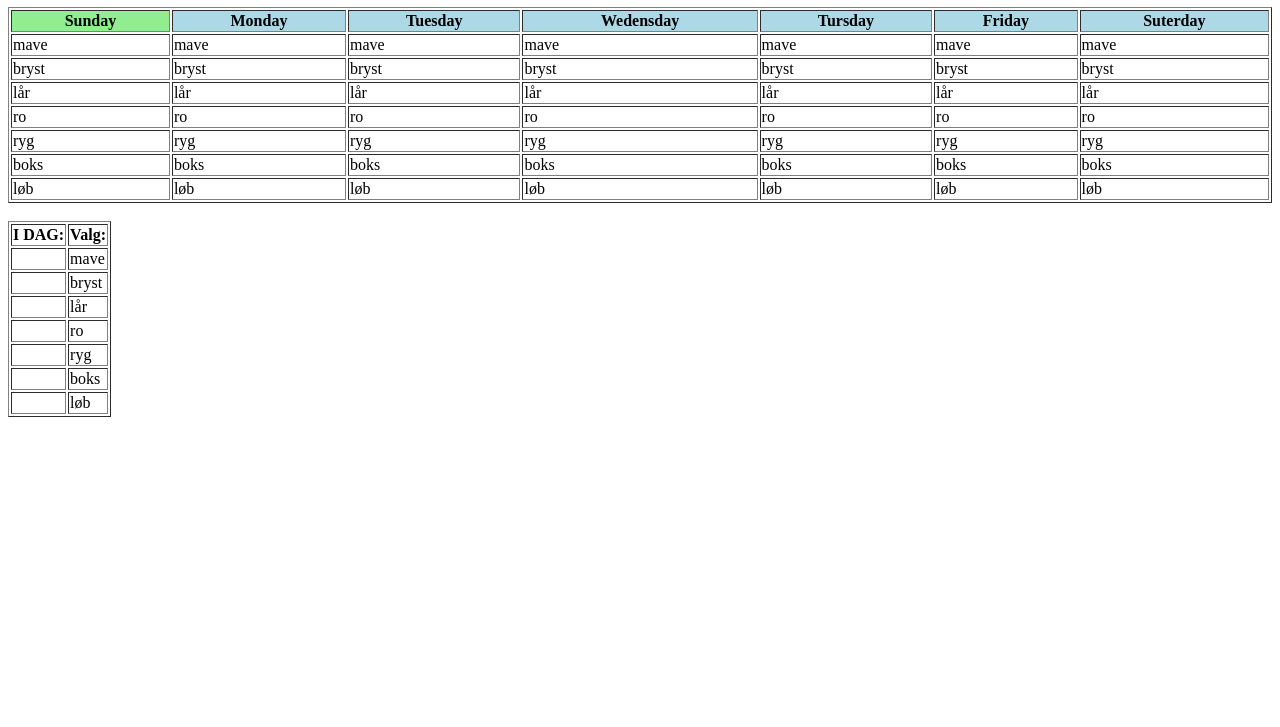
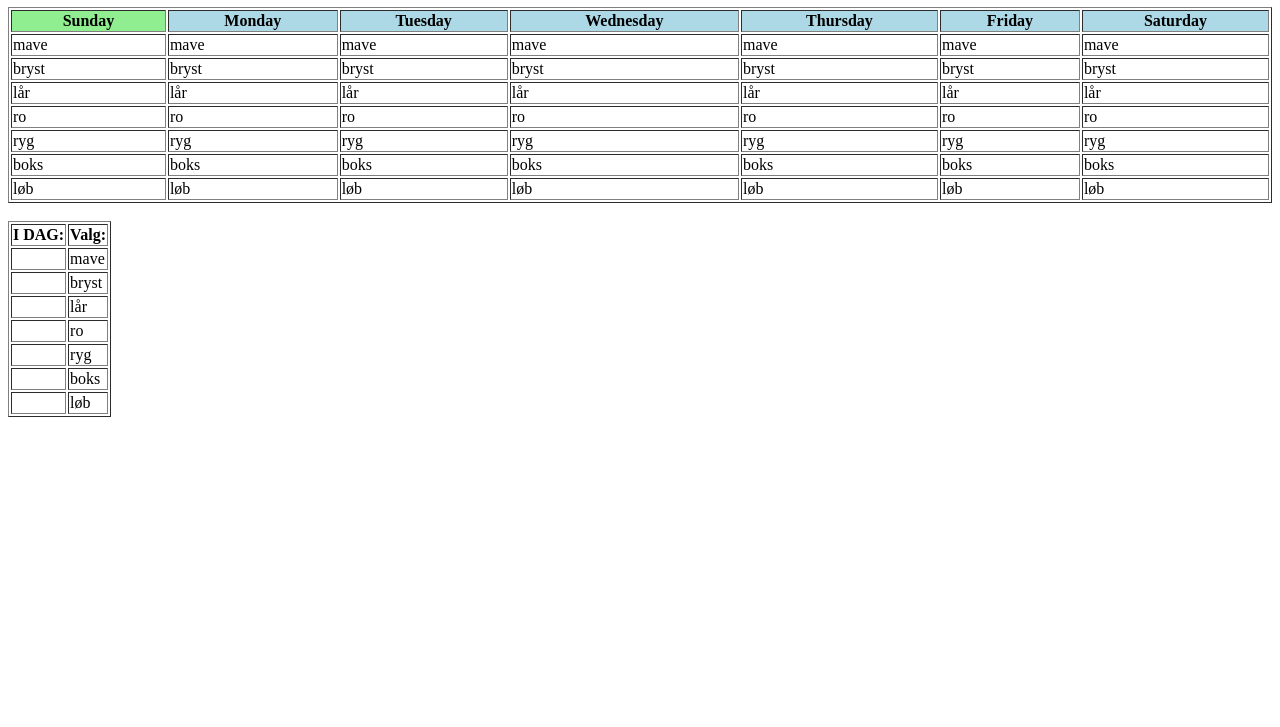
Before and after one commit to fitnessWebApp/fitnessWebApp.github.io, a plain HTML site: page index.html in a window 1280 px wide. Shown: the part 73-800 px from the top of the page. Drawn offline with nearby package versions, Linux system fonts and the light colour scheme.

Commit message:
Update index.html

```diff
--- a/index.html
+++ b/index.html
@@ -43,7 +43,7 @@
 var app = angular.module("myApp", []);
 
 app.controller("myCtrl", function($scope) {
-  $scope.dage  = ["Sunday", "Monday", "Tuesday", "Wedensday", "Tursday", "Friday", "Suterday"];
+  $scope.dage  = ["Sunday", "Monday", "Tuesday", "Wednesday", "Thursday", "Friday", "Saturday"];
   $scope.moduler = ["mave",
                     "bryst",
                     "lår",
```
